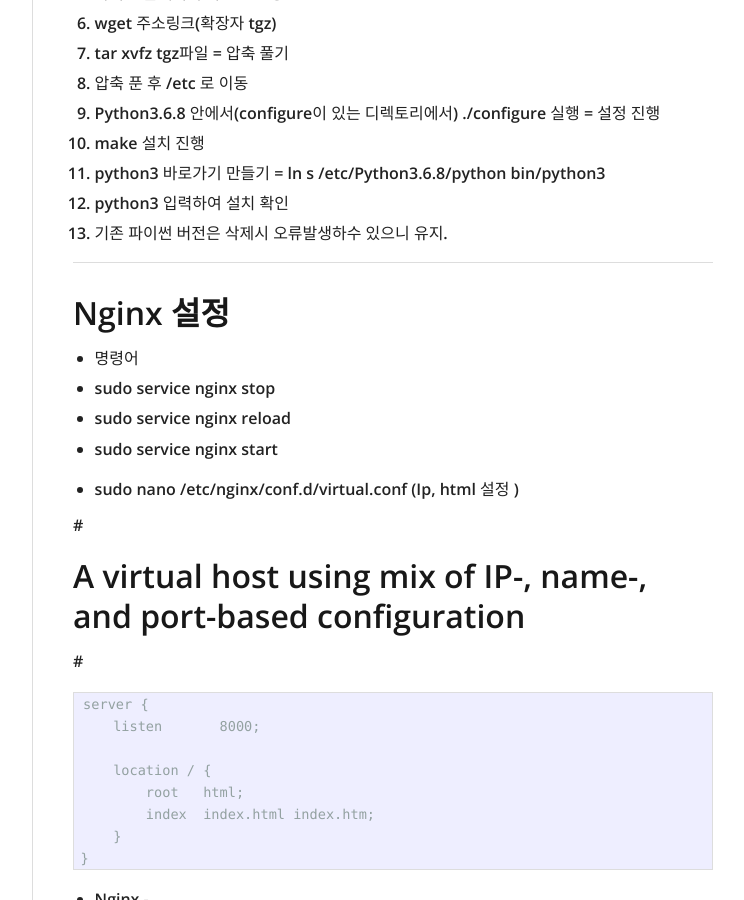
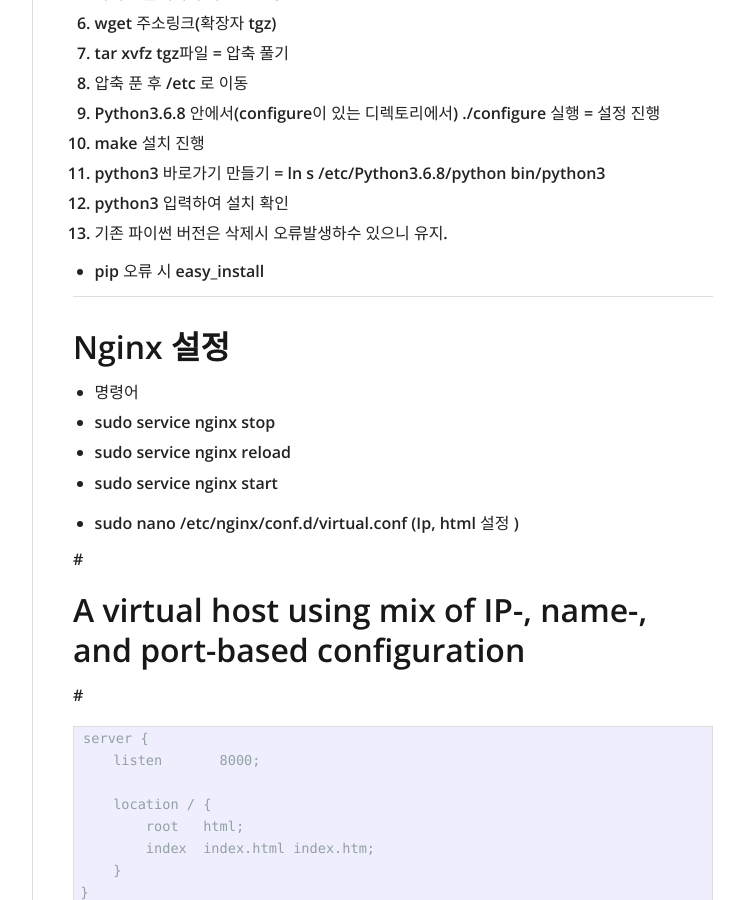
Before and after one commit to daehan0226/Study, a Jekyll site: the page built from _posts/2019-06-02-AWS-ELK.md, in a window 1280 px wide and 900 px high, scrolled down 614 px. Shown: the whole window, without its empty margins (378-1122 px from the left). Built offline with Jekyll 4.4.1, drawn with Linux system fonts in a browser that asks for light colours.

Commit message:
Update 2019-06-02-AWS-ELK.md

```diff
--- a/_posts/2019-06-02-AWS-ELK.md
+++ b/_posts/2019-06-02-AWS-ELK.md
@@ -42,6 +42,7 @@ https://okdevtv.com/mib/elk/elk6
 13. 기존 파이썬 버전은 삭제시 오류발생하수 있으니 유지.
 
 
+* pip 오류 시 easy_install
 
 - - -
 
```
